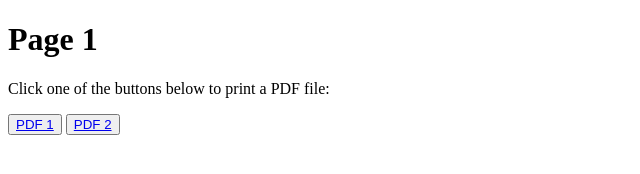
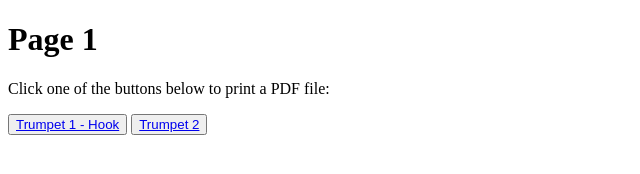
Before and after one commit to wddun/autoprint, a plain HTML site: page templates/page1.html in a window 1280 px wide. Shown: the whole page, without its empty margins (0-640 px from the left). Drawn offline with Linux system fonts and the light colour scheme.

Commit message:
modified:   templates/index.html 	modified:   templates/page1.html

```diff
--- a/templates/page1.html
+++ b/templates/page1.html
@@ -6,7 +6,7 @@
 <body>
     <h1>Page 1</h1>
     <p>Click one of the buttons below to print a PDF file:</p>
-    <button><a href="/pdf1">PDF 1</a></button>
-    <button><a href="/pdf2">PDF 2</a></button>
+    <button><a href="/pdf1">Trumpet 1 - Hook</a></button>
+    <button><a href="/pdf2">Trumpet 2</a></button>
 </body>
 </html>
```
Also changed, not shown: templates/index.html (+1 -1 lines).
